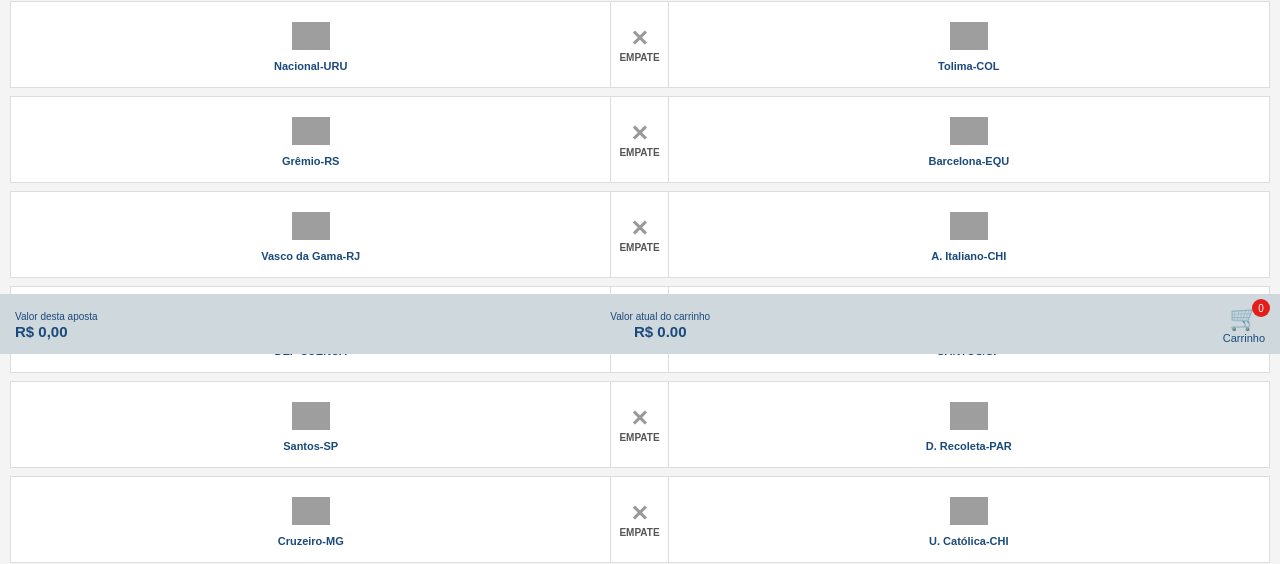
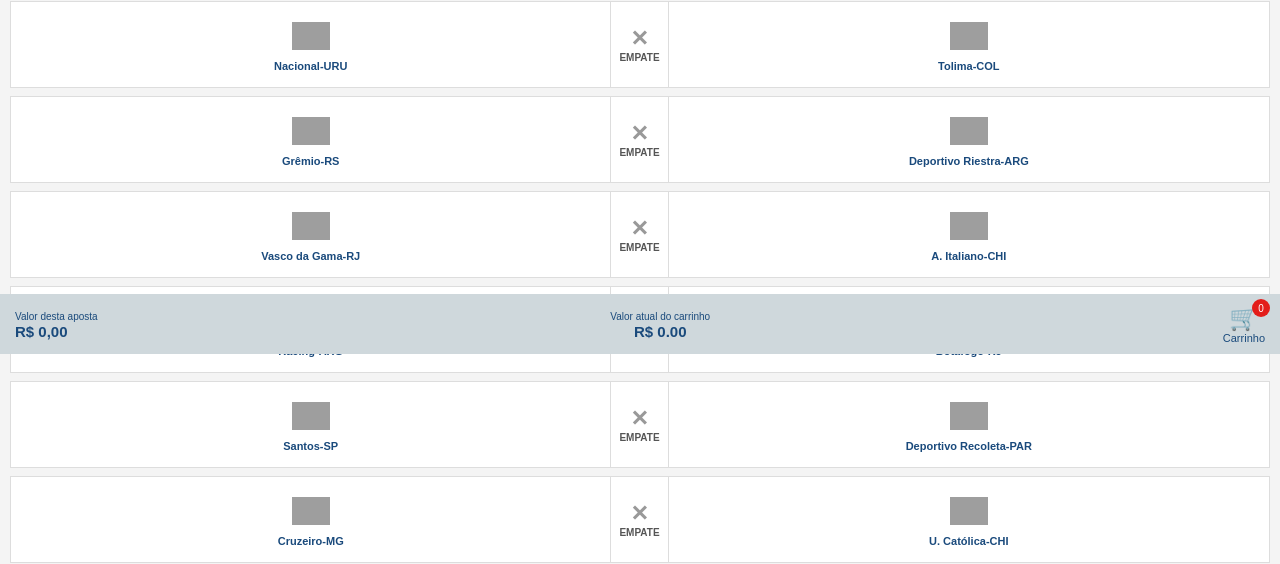
Before and after one commit to gahbrielsoares/donos-do-palpite, a website: page index.html in a window 1280 px wide. Shown: the part 446-1010 px from the top of the page. Drawn offline with Linux system fonts and the light colour scheme; grey boxes are pictures that could not be loaded.

Commit message:
Update index.html

```diff
--- a/index.html
+++ b/index.html
@@ -340,8 +340,8 @@
         {
             home:    "Estudiantes-ARG",
             away:    "Cusco-PER",
-            homeImg: "https://img.sofascore.com/api/v1/team/3206/image",
-            awayImg: "https://img.sofascore.com/api/v1/team/63760/image"
+            homeImg: "https://ssl.gstatic.com/onebox/media/sports/logos/optimized/nDfL4YLZSNWXZniXushVag_96x96.png",
+            awayImg: "https://ssl.gstatic.com/onebox/media/sports/logos/optimized/d5pJ234UZEbtv59rDTPn_g_96x96.png"
         },
         // Jogo 4
         {
@@ -353,9 +353,9 @@
         // Jogo 5
         {
             home:    "Grêmio-RS",
-            away:    "Barcelona-EQU",
+            away:    "Deportivo Riestra-ARG",
             homeImg: "https://ssl.gstatic.com/onebox/media/sports/logos/optimized/Ku-73v_TW9kpex-IEGb0ZA_96x96.png",
-            awayImg: "https://ssl.gstatic.com/onebox/media/sports/logos/optimized/snzD6Ep_orwAcAA5c5sPNw_96x96.png"
+            awayImg: "https://ssl.gstatic.com/onebox/media/sports/logos/optimized/YQHMbES4Om64HJNVbq6bUQ_96x96.png"
         },
         // Jogo 6
         {
@@ -366,15 +366,15 @@
         },
         // Jogo 7
         {
-            home:    "DEP CUENCA",
-            away:    "SANTOS/SP",
-            homeImg: "https://ssl.gstatic.com/onebox/media/sports/logos/hRiH4aHgK9mpGD0gjkyHPg_96x96.png",
-            awayImg: "https://ssl.gstatic.com/onebox/media/sports/logos/VHdNOT6wWOw_vJ38GMjMzg_96x96.png"
+            home:    "Racing-ARG",
+            away:    "Botafogo-RJ",
+            homeImg: "https://ssl.gstatic.com/onebox/media/sports/logos/optimized/wi-J-3U7th2bpIB_Uy9Euw_96x96.png",
+            awayImg: "https://ssl.gstatic.com/onebox/media/sports/logos/optimized/KLDWYp-H8CAOT9H_JgizRg_96x96.png"
         },
         // Jogo 8
         {
             home:    "Santos-SP",
-            away:    "D. Recoleta-PAR",
+            away:    "Deportivo Recoleta-PAR",
             homeImg: "https://ssl.gstatic.com/onebox/media/sports/logos/optimized/VHdNOT6wWOw_vJ38GMjMzg_96x96.png",
             awayImg: "https://www.gstatic.com/onebox/sports/logos/crest_48dp.png"
         },
```
